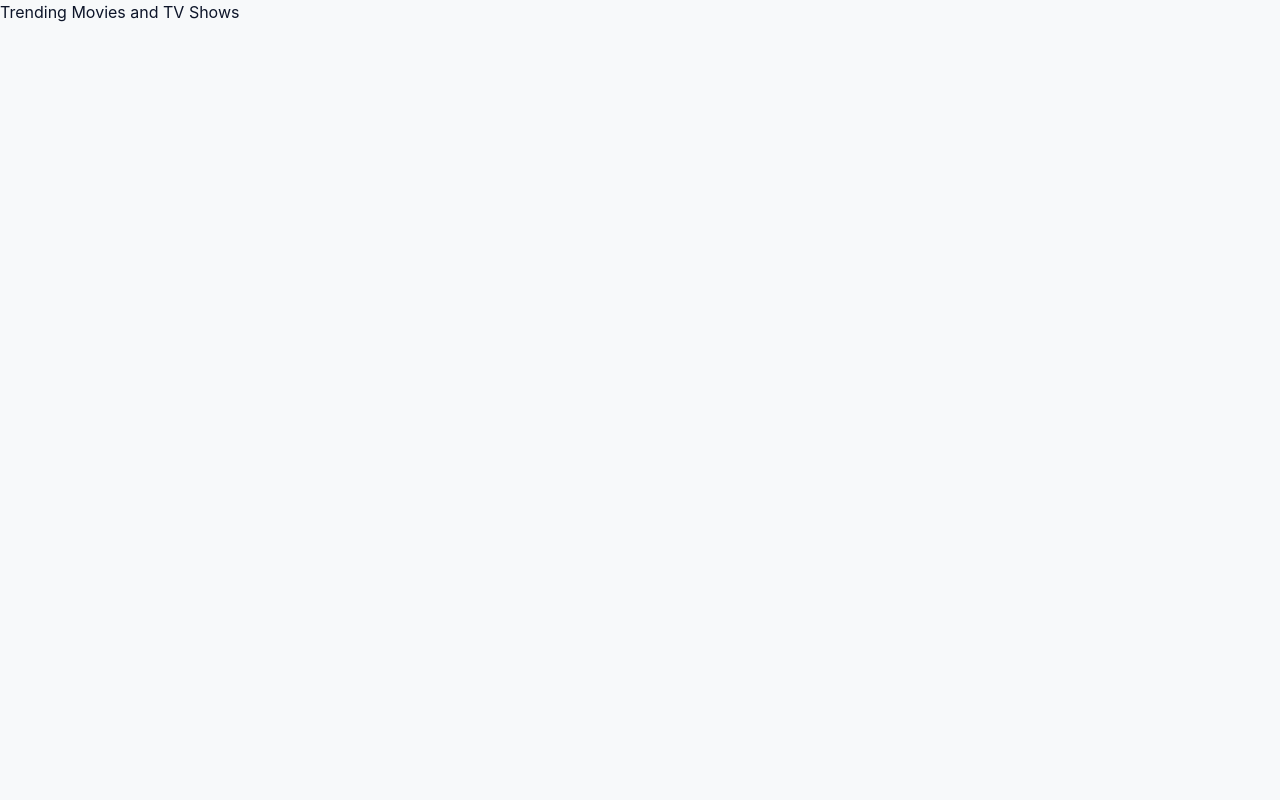
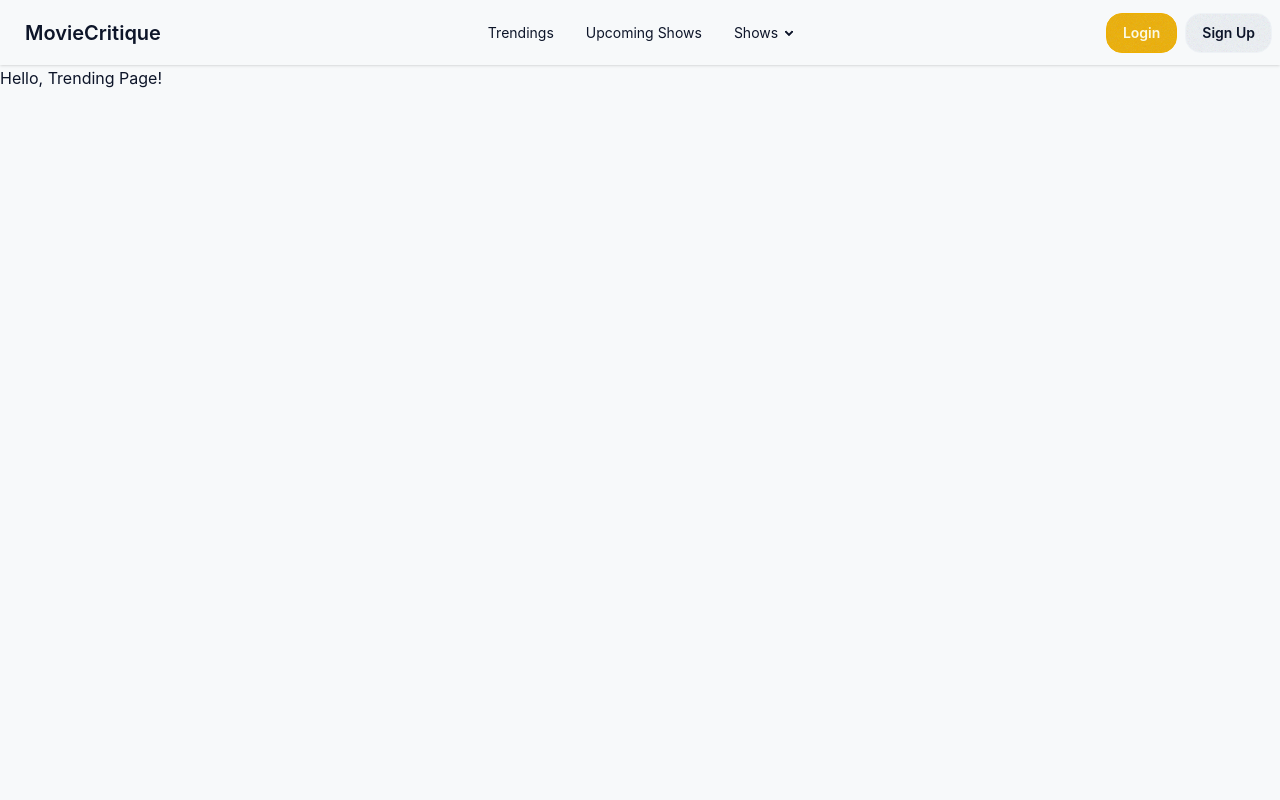
Before and after one commit to neofrank1/MovieCritique, a React (Vite) app in the folder frontend/: page /trendings in a window 1280 px wide. Shown: the top 800 px of the page. Built offline with nearby package versions, Linux system fonts and the light colour scheme.

Commit message:
Add Layout

```diff
--- /dev/null
+++ b/frontend/src/components/layout/appLayout.tsx
@@ -0,0 +1,14 @@
+'use client';
+import type { ReactNode } from "react";
+
+interface AppPageLayoutProps {
+  children: ReactNode;
+}
+
+export default function AppPageLayout({ children }: AppPageLayoutProps) {
+  return (
+    <main className="max-w-full mx-auto min-h-screen max-h-full bg-base-100 border-t border-transparent">
+        {children}
+    </main>
+  );
+}
--- a/frontend/src/page/Trendings.tsx
+++ b/frontend/src/page/Trendings.tsx
@@ -1,8 +1,15 @@
+import AppPageLayout from "../components/layout/appLayout";
+import Header from "../components/headers/header";
+import Footer from "../components/footer/footer";
+
 export default function Trendings() {
   return (
-    <div>
-      <h1>Trending Movies and TV Shows</h1>
-      {/* You can add more content here, such as lists of trending movies and TV shows */}
-    </div>
+    <>
+      <Header />
+        <AppPageLayout>
+            Hello, Trending Page!
+        </AppPageLayout>
+      <Footer />
+    </>
   );
 }
```
